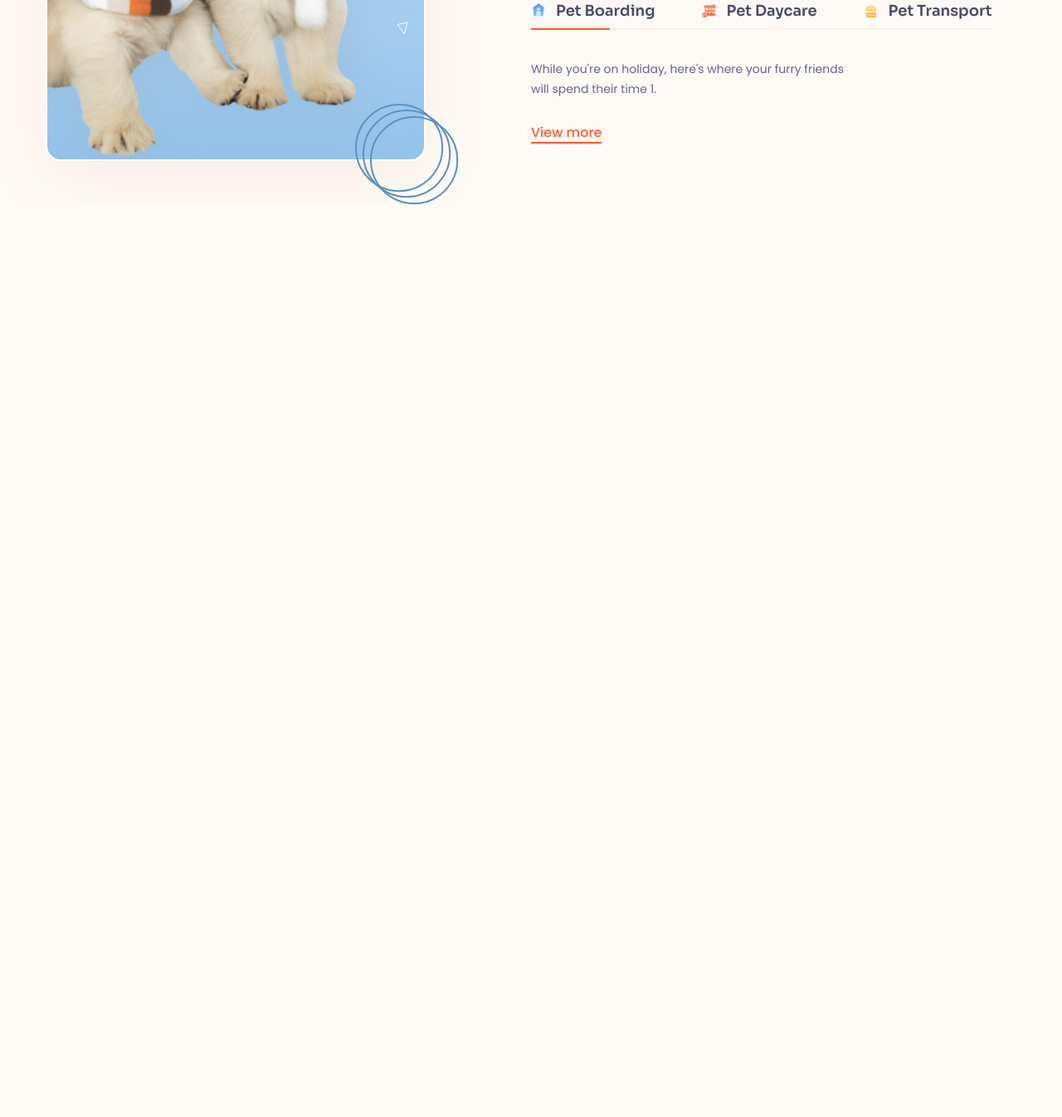
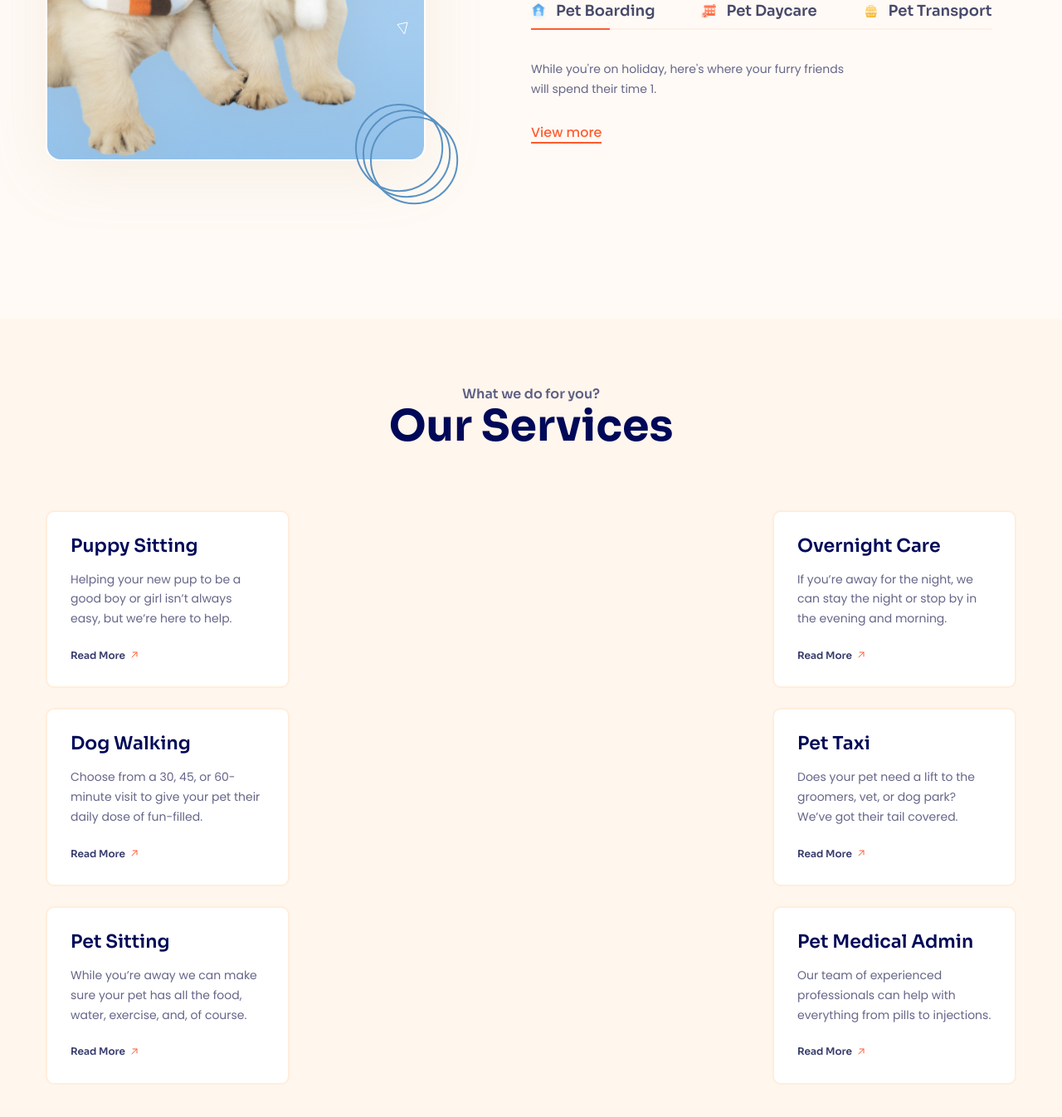
Before and after one commit to congtruc410/htmlcss-project-04, a plain HTML site: page index.html in a window 1280 px wide. Shown: the part 1899-3245 px from the top of the page at 83% size. Before the commit the page ends 2146 px from the top, so only its background shows below. Drawn offline with Linux system fonts and the light colour scheme.

Commit message:
service 1

```diff
--- a/assets/css/styles.css
+++ b/assets/css/styles.css
@@ -565,3 +565,70 @@ button {
   opacity: 1;
   height: 1.5px;
 }
+
+/* Service */
+.service {
+  margin-top: 190px;
+  padding: 68px 0 100px;
+  background: #fff6ed;
+}
+
+.service__top {
+  text-align: center;
+}
+
+.service__desc {
+  margin-top: 15px;
+  font-family: Sora, sans-serif;
+  font-weight: 600;
+  font-size: 1.6rem;
+  line-height: 1;
+  color: #5e6085;
+}
+
+.service__body {
+  display: grid;
+  grid-template-columns: auto 1fr auto;
+  margin-top: 70px;
+}
+
+.service-item {
+  width: 294px;
+  padding: 30px 28px;
+  background: #fff;
+  border: 2px solid rgba(255, 188, 122, 0.26);
+  border-radius: 10px;
+}
+
+.service-item + .service-item {
+  margin-top: 24px;
+}
+
+.service-item__heading {
+  font-weight: 600;
+  font-size: 2.2rem;
+  line-height: 1;
+  color: #000958;
+}
+
+.service-item__desc {
+  margin-top: 18px;
+  font-size: 1.4rem;
+  line-height: 1.71;
+  color: #656689;
+}
+
+.service-item__more {
+  display: inline-flex;
+  align-items: center;
+  margin-top: 24px;
+  font-family: Sora, sans-serif;
+  font-size: 1.2rem;
+  line-height: 1;
+  color: #34396a;
+}
+
+.service-item__more::after {
+  content: url("../img/arrow-up-right.svg");
+  margin: 1px 0 0 5px;
+}
--- a/index.html
+++ b/index.html
@@ -399,6 +399,82 @@
           </div>
         </div>
       </section>
+
+      <!-- Service -->
+      <section class="service">
+        <div class="container">
+          <section class="service__top">
+            <p class="service__desc">What we do for you?</p>
+            <h2 class="section-heading">Our Services</h2>
+          </section>
+
+          <div class="service__body">
+            <div class="service__column">
+              <!-- Service item 1 -->
+              <article class="service-item">
+                <h3 class="service-item__heading">Puppy Sitting</h3>
+                <p class="service-item__desc">
+                  Helping your new pup to be a good boy or girl isn’t always
+                  easy, but we’re here to help.
+                </p>
+                <a href="#!" class="service-item__more"> Read More </a>
+              </article>
+
+              <!-- Service item 2 -->
+              <article class="service-item">
+                <h3 class="service-item__heading">Dog Walking</h3>
+                <p class="service-item__desc">
+                  Choose from a 30, 45, or 60-minute visit to give your pet
+                  their daily dose of fun-filled.
+                </p>
+                <a href="#!" class="service-item__more"> Read More </a>
+              </article>
+
+              <!-- Service item 3 -->
+              <article class="service-item">
+                <h3 class="service-item__heading">Pet Sitting</h3>
+                <p class="service-item__desc">
+                  While you’re away we can make sure your pet has all the food,
+                  water, exercise, and, of course.
+                </p>
+                <a href="#!" class="service-item__more"> Read More </a>
+              </article>
+            </div>
+            <div class="service__column"></div>
+            <div class="service__column">
+              <!-- Service item 4 -->
+              <article class="service-item">
+                <h3 class="service-item__heading">Overnight Care</h3>
+                <p class="service-item__desc">
+                  If you’re away for the night, we can stay the night or stop by
+                  in the evening and morning.
+                </p>
+                <a href="#!" class="service-item__more"> Read More </a>
+              </article>
+
+              <!-- Service item 5 -->
+              <article class="service-item">
+                <h3 class="service-item__heading">Pet Taxi</h3>
+                <p class="service-item__desc">
+                  Does your pet need a lift to the groomers, vet, or dog park?
+                  We’ve got their tail covered.
+                </p>
+                <a href="#!" class="service-item__more"> Read More </a>
+              </article>
+
+              <!-- Service item 6 -->
+              <article class="service-item">
+                <h3 class="service-item__heading">Pet Medical Admin</h3>
+                <p class="service-item__desc">
+                  Our team of experienced professionals can help with everything
+                  from pills to injections.
+                </p>
+                <a href="#!" class="service-item__more"> Read More </a>
+              </article>
+            </div>
+          </div>
+        </div>
+      </section>
     </main>
   </body>
 </html>
```
Also changed, not shown: assets/img/arrow-up-right.svg (added).
